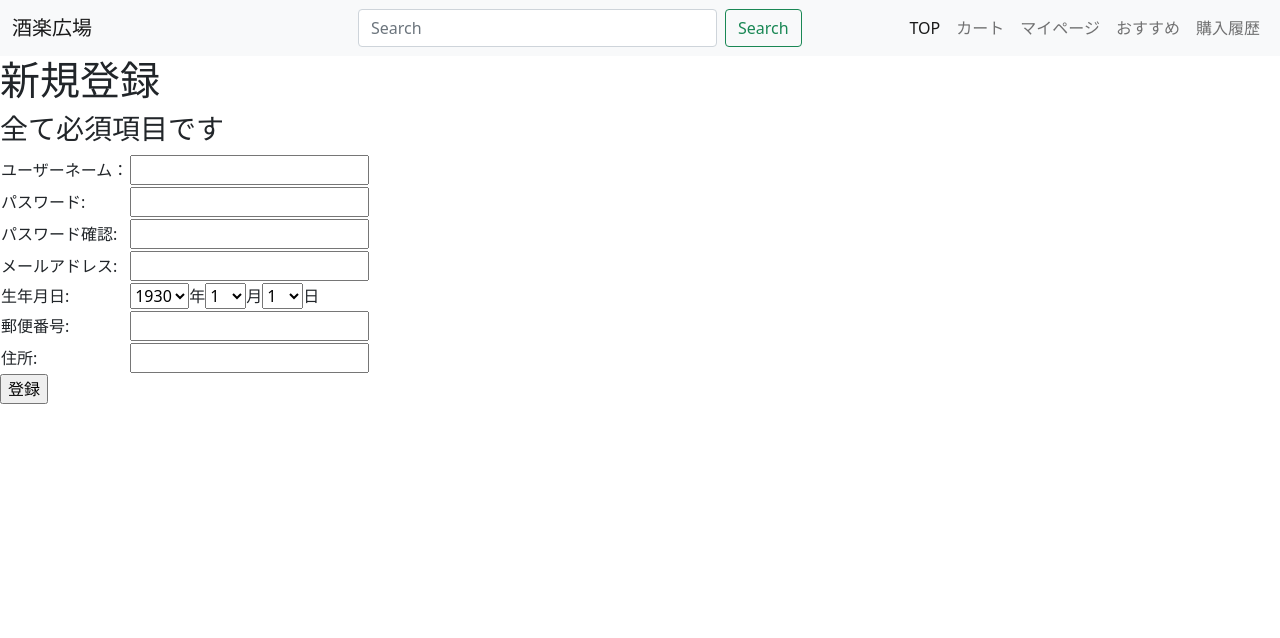
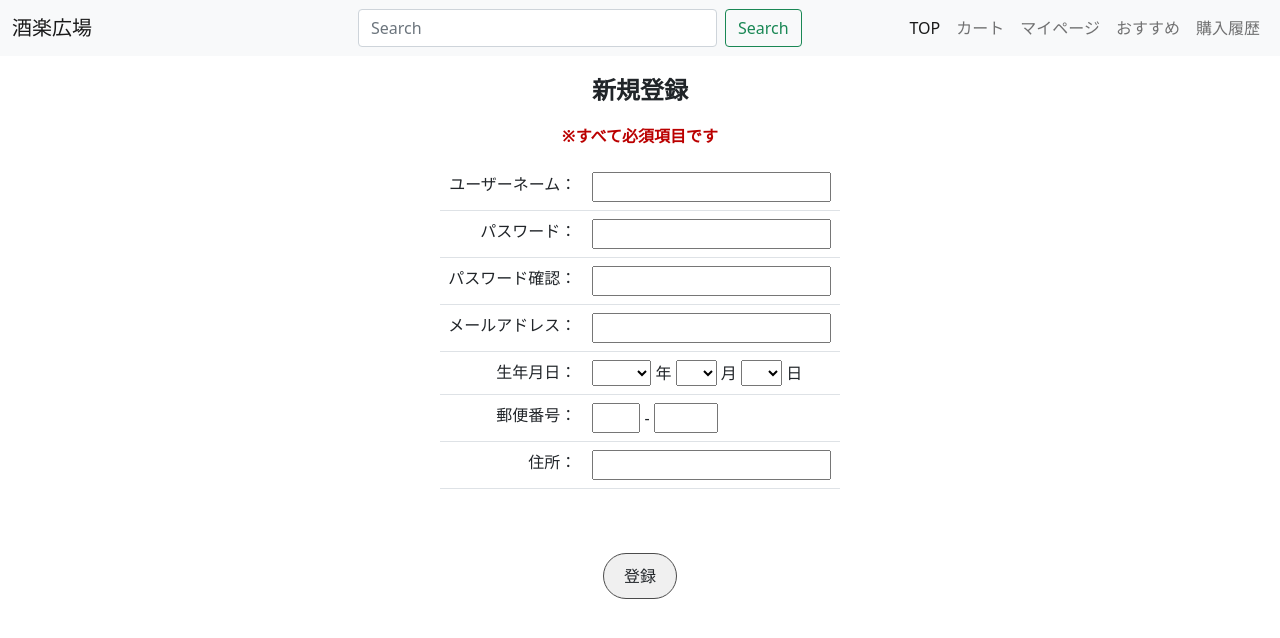
Before and after one commit to SUSHI600/Kanpai-shoukai, a PHP site: page /Frame22input.php in a window 1280 px wide. Shown: the top 638 px of the page. Run offline with PHP 8.4, Linux system fonts and the light colour scheme.

Commit message:
新規登録機能の更新

```diff
--- a/Frame22input.php
+++ b/Frame22input.php
@@ -1,58 +1,68 @@
 <!DOCTYPE html>
 <html long="ja">
+
 <head>
-    <meta charset="UTF-8">
-</head>
-<body>
+    <link rel="stylesheet" href="./css/frame22.css">
+
     <?php require 'db-connect.php'; ?>
     <?php require 'header.php'; ?>
-    <h1>新規登録</h1>
-    <h3>全て必須項目です</h3>
+
+    <p class="title">新規登録</p>
+    <p class="info">※すべて必須項目です</p>
     <?php
-    $name=$password=$password1=$e_mail=$postcode=$address='';
-    echo '<form action="frame22output.php" method="post">';
-    echo '<table>';
-    echo '<tr><td>ユーザーネーム：</td><td>';
-    echo '<input type="text" name="name" value="', $name, '">';
+    $name = $password = $password1 = $e_mail = $postcode = $address = '';
+    echo '<form action="Frame22output.php" method="post" name="form22">';
+    echo '<table class="table">';
+    echo '<tr><td class="subtitle">ユーザーネーム：</td><td>';
+    echo '<input type="text" class="input" name="name" value="', $name, '">';
     echo '</td></tr>';
-    echo '<tr><td>パスワード:</td><td>';
-    echo '<input type="password" name="password" value="', $password, '">';
+    echo '<tr><td class="subtitle">パスワード：</td><td>';
+    echo '<input type="password" class="input" name="password" id="word" value="', $password, '">';
     echo '</td></tr>';
-    echo '<tr><td>パスワード確認:</td><td>';
-    echo '<input type="password" name="password1" value="', $password1, '">';
+    echo '<tr><td class="subtitle">パスワード確認：</td><td>';
+    echo '<input type="password" class="input" name="password1" id="password" value="', $password1, '">';
     echo '</td></tr>';
-    echo '<tr><td>メールアドレス:</td><td>';
-    echo '<input type="text" name="e_mail" value="', $e_mail, '">';
+    echo '<tr><td class="subtitle">メールアドレス：</td><td>';
+    echo '<input type="text" class="input" name="e_mail" id="mail" value="', $e_mail, '">';
     echo '</td></tr>';
-    echo '<tr><td>生年月日:</td><td>';
-    echo '<select name="year">';
-        for($i=1930;$i<2004;$i++){
-            echo '<option value="',$i,'">',$i,'</option>';
+    echo '<tr><td class="subtitle">生年月日：</td><td>';
+    echo '<select name="year" class="input">';
+    echo '<option hidden></option>';
+    for ($i = 1930; $i < 2004; $i++) {
+        echo '<option value="', $i, '">', $i, '</option>';
     }
     echo '</select>';
-    echo '年';
-    echo '<select name="month">';
-        for($i=1;$i<13;$i++){
-            echo '<option value="',$i,'">',$i,'</option>';
+    echo ' 年 ';
+    echo '<select name="month" class="input">';
+    echo '<option hidden></option>';
+    for ($i = 1; $i < 13; $i++) {
+        echo '<option value="', $i, '">', $i, '</option>';
     }
     echo '</select>';
-    echo '月';
-    echo '<select name="day">';
-        for($i=1;$i<32;$i++){
-            echo '<option value="',$i,'">',$i,'</option>';
+    echo ' 月 ';
+    echo '<select name="day" class="input">';
+    echo '<option hidden></option>';
+    for ($i = 1; $i < 32; $i++) {
+        echo '<option value="', $i, '">', $i, '</option>';
     }
     echo '</select>';
-    echo '日';
+    echo ' 日 ';
     echo '</td></tr>';
-    echo '<tr><td>郵便番号:</td><td>';
-    echo '<input type="text" name="postcode" value="', $postcode, '">';
+    echo '<tr><td class="subtitle">郵便番号：</td><td>';
+    echo '<input type="text" name="post" value="" id="post" class="input"> - ';
+    echo '<input type="text" name="code" value="" id="code" class="input">';
     echo '</td></tr>';
-    echo '<tr><td>住所:</td><td>';
-    echo '<input type="text" name="address" value="', $address, '">';
+    echo '<tr><td class="subtitle">住所：</td><td>';
+    echo '<input type="text" class="input" name="address" value="', $address, '">';
     echo '</td></tr>';
     echo '</table>';
-    echo '<input type="submit" value="登録">';
+    echo '<p id="passError" class="error"></p>';
+    echo '<p id="mailError" class="error"></p>';
+    echo '<p id="postError" class="error"></p>';
+    echo '<div class="submit" onclick="send()">登録</div>';
     echo '</form>';
     ?>
-</body>
-</html>
+
+    <script src="./js/frame22.js"></script>
+
+    <?php include './footer.php'; ?>
--- a/css/frame22.css
+++ b/css/frame22.css
@@ -1,18 +1,53 @@
-body {
+@charset "utf-8";
+
+.title {
+    font-size: 1.5rem;
+    font-weight: 600;
     text-align: center;
-    height: 100vh;
-    margin: 0;
-    font-family: Arial, sans-serif; /* 任意のフォントを指定してください */
+    margin-top: 1rem;
 }
 
-p {
-    margin: 10px 0;
+.info {
+    color: rgb(187, 0, 0);
+    text-align: center;
+    font-weight: 600;
 }
 
-select, input, button {
-    margin-bottom: 10px;
+.table {
+    max-width: 400px;
+    margin: 0 auto;
 }
 
-form {
+.subtitle {
+    text-align: end;
+}
+
+.submit {
+    padding: 10px 20px;
+    background-color: rgba(209, 209, 209, 0.336);
+    border-radius: 25px;
+    border: 1px solid #4b4b4b;
+    width: fit-content;
+    margin: 4rem auto;
+    margin-bottom: 1rem;
+    transition: .2s all;
+    cursor: pointer;
+}
+
+.submit:hover {
+    background-color: rgba(209, 209, 209, 0.782);
+}
+
+#post {
+    width: 3rem;
+}
+
+#code {
+    width: 4rem;
+}
+
+.error {
     text-align: center;
+    color: rgb(230, 0, 0);
+    font-size: smaller;
 }
--- a/css/frame7.css
+++ b/css/frame7.css
@@ -14,9 +14,3 @@
     text-underline-offset: 2px;
     color: #000;
 }
-
-.div7 a:hover {
-    .background {
-        background-color: rgb(128 128 128 / 30%);
-    }
-}
--- a/frame7.php
+++ b/frame7.php
@@ -61,13 +61,13 @@
             echo '<p class="row justify-content-center">購入が完了しました。</p>';
             echo '<p class="row justify-content-center">お買い上げありがとうございます。</p>';
             echo '<p class="row justify-content-center">またのお越しをお待ちしております。</p>';
-            echo '<a href="./frame16.php">';
+            echo '<a href="./toppage.php">';
             echo 'TOPページへ';
             echo '</a></div>';
         } else {
             echo '<div class="div7 container-fluid">';
             echo '<p class="row justify-content-center">エラーが発生しました。</p>';
-            echo '<a href="./frame16.php">';
+            echo '<a href="./toppage.php">';
             echo 'TOPページへ';
             echo '</a></div>';
         }
--- /dev/null
+++ b/js/frame22.js
@@ -0,0 +1,73 @@
+var postError = document.getElementById("postError");
+var post = document.getElementById("post");
+post.addEventListener('input', function () {
+    var inputValue = this.value.replace(/[^0-9]/g, '');
+
+    if (inputValue.length > 3) {
+        inputValue = inputValue.slice(0, 3);
+    } else if (inputValue.length < 4) {
+        postError.innerText = "郵便番号が不正です";
+    } else {
+        postError.innerText = "";
+    }
+    this.value = inputValue;
+});
+
+var code = document.getElementById("code");
+code.addEventListener('input', function () {
+    var inputValue = this.value.replace(/[^0-9]/g, '');
+
+    if (inputValue.length > 4) {
+        inputValue = inputValue.slice(0, 4);
+    } else if (inputValue.length < 4) {
+        postError.innerText = "郵便番号が不正です";
+    } else {
+        postError.innerText = "";
+    }
+    this.value = inputValue;
+});
+
+var pass = document.getElementById("password");
+var passError = document.getElementById("passError");
+var word = document.getElementById("word");
+pass.addEventListener('input', function () {
+    if (this.value === word.value || this.value.length == 0) {
+        passError.innerText = "";
+    } else {
+        passError.innerText = "パスワードが一致しません。";
+    }
+})
+
+var mail = document.getElementById("mail");
+var mailError = document.getElementById("mailError");
+mail.addEventListener('input', function () {
+    var email = mail.value;
+    const regex = /^[a-zA-Z0-9_+-]+(\.[a-zA-Z0-9_+-]+)*@([a-zA-Z0-9][a-zA-Z0-9-]*[a-zA-Z0-9]*\.)+[a-zA-Z]{2,}$/;
+    if (regex.test(email) || this.value.length == 0) {
+        mailError.innerText = "";
+    } else {
+        mailError.innerText = "無効なメールアドレスです。";
+    }
+})
+
+function send() {
+    var input = document.getElementsByClassName("input");
+    var bool = false;
+    var flg = false;
+
+    for (i = 0; i < input.length; i++) {
+        if (input[i].value.length == 0) {
+            bool = true;
+        }
+    }
+
+    if (!bool) {
+        flg = confirm("現在の内容で登録します。\nよろしいですか？");
+    } else {
+        alert("未入力の項目があります");
+    }
+
+    if (flg) {
+        document.form22.submit();
+    }
+}
```
Also changed, not shown: Frame22output.php (+47 -32 lines). Lines whose indentation alone changed are shown as unchanged.
